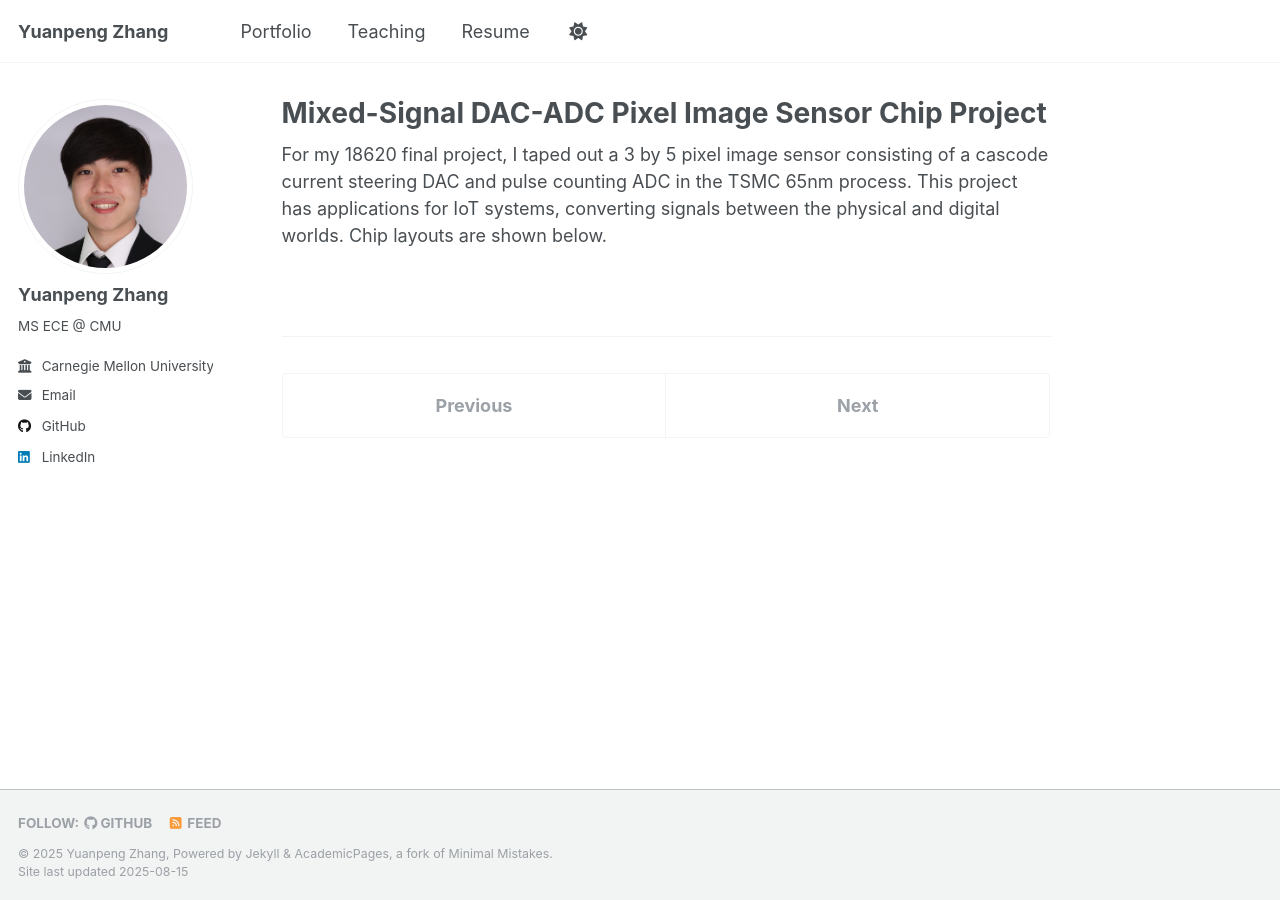
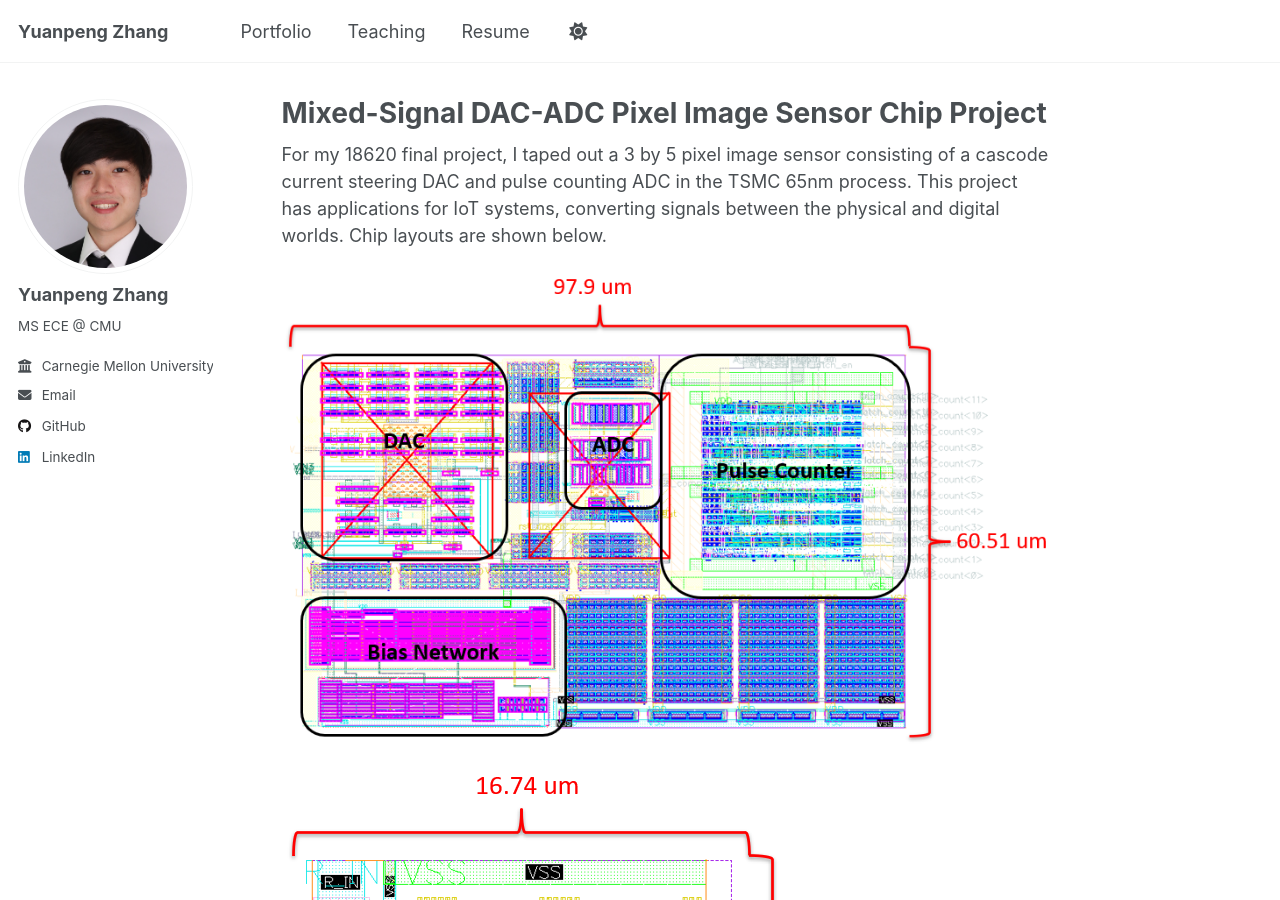
Before and after one commit to yuanpenguin/yuanpenguin.github.io, a Jekyll site: the page built from _portfolio/portfolio-4.md, in a window 1280 px wide and 900 px high. Built offline with Jekyll 4.4.1, drawn with Linux system fonts in a browser that asks for light colours; a script that is not in the unit is left out.

Commit message:
Update portfolio-4.md

```diff
--- a/_portfolio/portfolio-4.md
+++ b/_portfolio/portfolio-4.md
@@ -5,3 +5,7 @@ collection: portfolio
 ---
 
 For my 18620 final project, I taped out a 3 by 5 pixel image sensor consisting of a cascode current steering DAC and pulse counting ADC in the TSMC 65nm process. This project has applications for IoT systems, converting signals between the physical and digital worlds. Chip layouts are shown below.
+
+![](/images/620_top.png)
+
+![](/images/620_bias.png)
```
